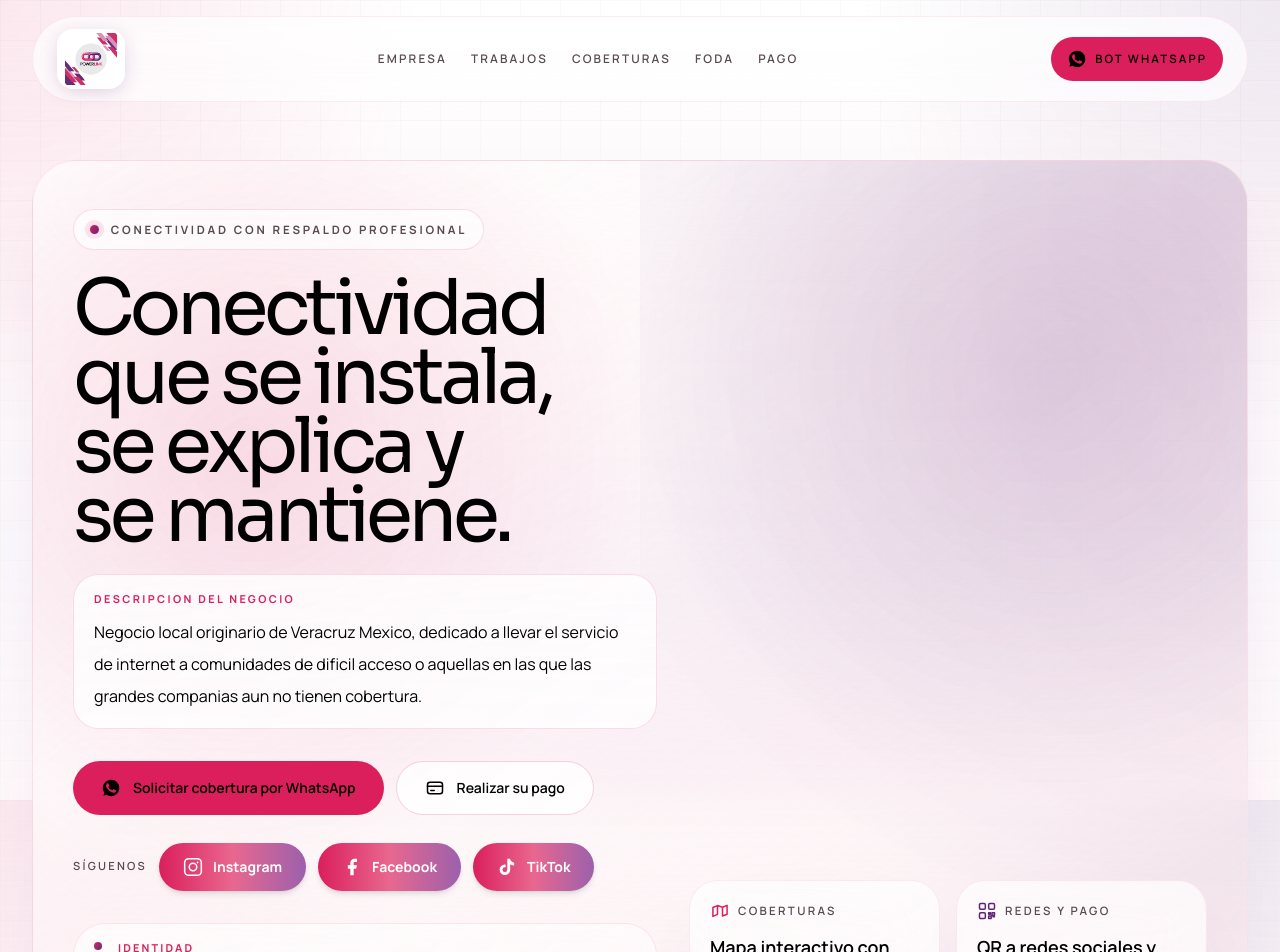
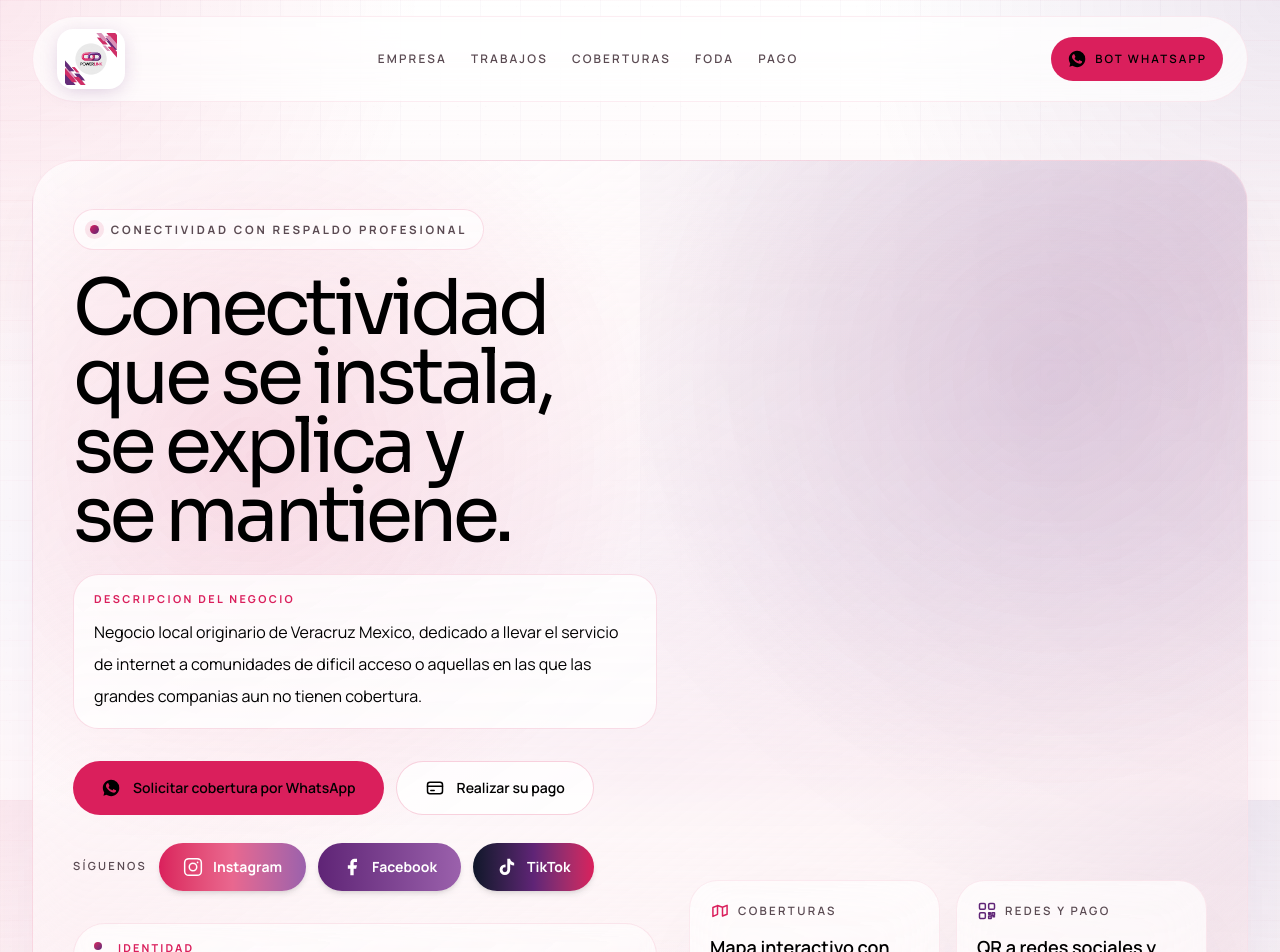
Before and after one commit to mitre88/planes-informes-web, a Next.js app: page / in a window 1280 px wide. Shown: the top 952 px of the page. Built offline with nearby package versions, Linux system fonts and the light colour scheme.

Commit message:
fix: fuerza texto blanco en botones redes sociales en hover
Co-Authored-By: Claude Sonnet 4.6 <noreply@anthropic.com>

```diff
--- a/app/page.tsx
+++ b/app/page.tsx
@@ -389,8 +389,8 @@ export default async function Home() {
                       key={social.name}
                       href={social.href}
                       target="_blank"
-                      className="inline-flex items-center gap-2.5 rounded-full px-6 py-3.5 text-sm font-bold shadow-md transition hover:-translate-y-0.5"
-                      style={{ background: "linear-gradient(to right, #DA1F5C, #E9678F, #9B61AC)", color: "#ffffff" }}
+                      className={`inline-flex items-center gap-2.5 rounded-full bg-gradient-to-r ${social.accent} px-6 py-3.5 text-sm font-bold text-white shadow-md transition hover:-translate-y-0.5 hover:text-white`}
+                      style={{ color: "#ffffff" }}
                     >
                       {getSocialIcon(social.name, "h-5 w-5")}
                       {social.name}
```
